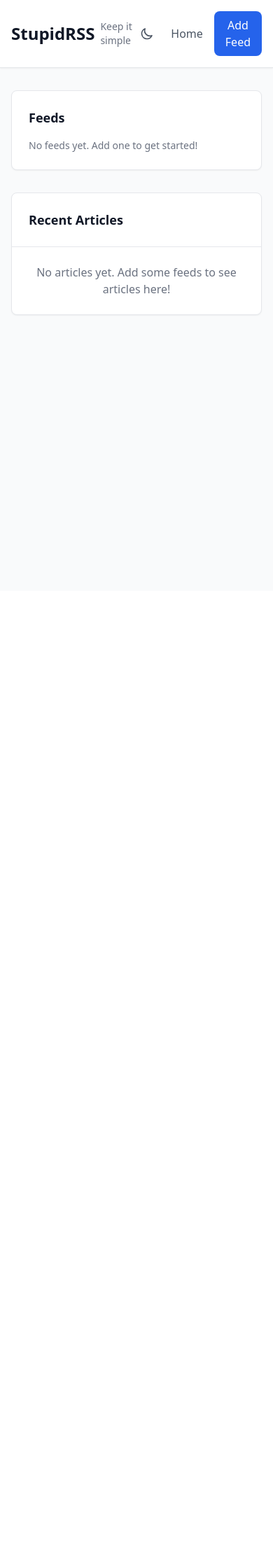
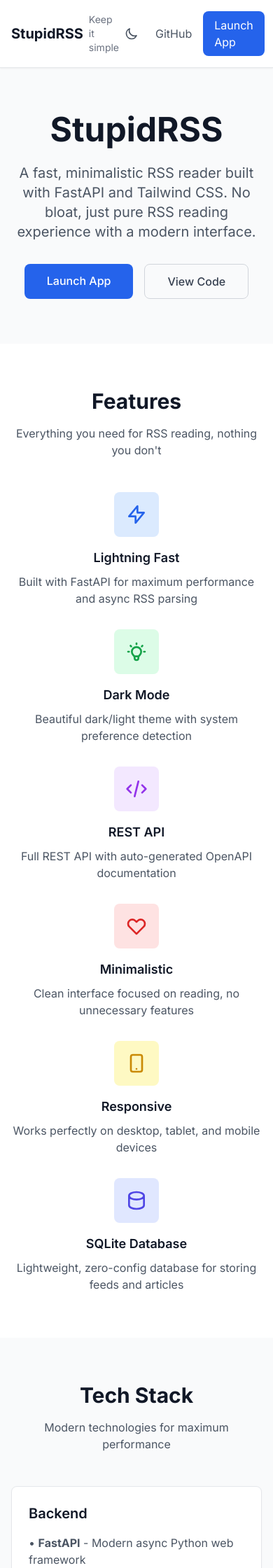
Before and after one commit to dannycab/stupidrss, a FastAPI app: page / in a window 390 px wide. Shown: the top 2240 px of the page at 70% size. Before the commit the page ends 451 px from the top, so only its background shows below. Run offline with FastAPI, Linux system fonts and the light colour scheme; data that the repository does not hold is empty; some libraries are stand-ins or nearby versions.

Commit message:
Add comprehensive documentation homepage
📖 Documentation Features:
- Beautiful landing page with project overview
- Feature showcase with icons and descriptions
- Tech stack breakdown (Backend/Frontend)
- Complete API documentation with endpoint examples
- Quick start guide with code snippets
- Responsive design with dark mode support

🔄 Route Updates:
- Documentation homepage at / (root)
- RSS reader app moved to /app route
- Updated all internal links and redirects
- Consistent navigation throughout app

🎨 Design:
- Professional landing page design
- Feature cards with colorful icons
- Code syntax highlighting
- Modern typography with Inter font
- Fully responsive layout

```diff
--- /dev/null
+++ b/docs/index.html
@@ -0,0 +1,326 @@
+<!DOCTYPE html>
+<html lang="en">
+<head>
+    <meta charset="UTF-8">
+    <meta name="viewport" content="width=device-width, initial-scale=1.0">
+    <title>StupidRSS - Fast & Minimalistic RSS Reader</title>
+    <script src="https://cdn.tailwindcss.com"></script>
+    <script>
+        tailwind.config = {
+            darkMode: 'class',
+            theme: {
+                extend: {
+                    colors: {
+                        primary: '#2563eb',
+                        secondary: '#64748b'
+                    }
+                }
+            }
+        }
+    </script>
+    <link rel="preconnect" href="https://fonts.googleapis.com">
+    <link rel="preconnect" href="https://fonts.gstatic.com" crossorigin>
+    <link href="https://fonts.googleapis.com/css2?family=Inter:wght@400;500;600;700&display=swap" rel="stylesheet">
+    <style>
+        body { font-family: 'Inter', sans-serif; }
+    </style>
+</head>
+<body class="bg-gray-50 dark:bg-gray-900 transition-colors">
+    <!-- Navigation -->
+    <nav class="bg-white dark:bg-gray-800 shadow-sm border-b border-gray-200 dark:border-gray-700">
+        <div class="max-w-6xl mx-auto px-4 sm:px-6 lg:px-8">
+            <div class="flex justify-between items-center py-4">
+                <div class="flex items-center">
+                    <h1 class="text-xl font-bold text-gray-900 dark:text-white">StupidRSS</h1>
+                    <span class="ml-2 text-sm text-gray-500 dark:text-gray-400">Keep it simple</span>
+                </div>
+                <div class="flex items-center space-x-4">
+                    <button onclick="toggleDarkMode()"
+                            class="p-2 text-gray-600 dark:text-gray-300 hover:text-primary dark:hover:text-blue-400 transition-colors"
+                            title="Toggle dark mode">
+                        <svg id="sun-icon" class="w-5 h-5 hidden dark:block" fill="none" stroke="currentColor" viewBox="0 0 24 24">
+                            <path stroke-linecap="round" stroke-linejoin="round" stroke-width="2" d="M12 3v1m0 16v1m9-9h-1M4 12H3m15.364 6.364l-.707-.707M6.343 6.343l-.707-.707m12.728 0l-.707.707M6.343 17.657l-.707.707M16 12a4 4 0 11-8 0 4 4 0 018 0z"></path>
+                        </svg>
+                        <svg id="moon-icon" class="w-5 h-5 block dark:hidden" fill="none" stroke="currentColor" viewBox="0 0 24 24">
+                            <path stroke-linecap="round" stroke-linejoin="round" stroke-width="2" d="M20.354 15.354A9 9 0 018.646 3.646 9.003 9.003 0 0012 21a9.003 9.003 0 008.354-5.646z"></path>
+                        </svg>
+                    </button>
+                    <a href="https://github.com/yourusername/stupidrss" class="text-gray-600 dark:text-gray-300 hover:text-primary dark:hover:text-blue-400 transition-colors">GitHub</a>
+                    <a href="/app" class="bg-primary dark:bg-blue-600 text-white px-4 py-2 rounded-lg hover:bg-blue-600 dark:hover:bg-blue-700 transition-colors">Launch App</a>
+                </div>
+            </div>
+        </div>
+    </nav>
+
+    <!-- Hero Section -->
+    <div class="max-w-6xl mx-auto px-4 sm:px-6 lg:px-8 py-16">
+        <div class="text-center">
+            <h1 class="text-5xl font-bold text-gray-900 dark:text-white mb-6">
+                StupidRSS
+            </h1>
+            <p class="text-xl text-gray-600 dark:text-gray-300 mb-8 max-w-3xl mx-auto">
+                A fast, minimalistic RSS reader built with FastAPI and Tailwind CSS.
+                No bloat, just pure RSS reading experience with a modern interface.
+            </p>
+            <div class="flex justify-center space-x-4">
+                <a href="/app" class="bg-primary text-white px-8 py-3 rounded-lg hover:bg-blue-600 transition-colors font-medium">
+                    Launch App
+                </a>
+                <a href="https://github.com/yourusername/stupidrss" class="border border-gray-300 dark:border-gray-600 text-gray-700 dark:text-gray-300 px-8 py-3 rounded-lg hover:bg-gray-50 dark:hover:bg-gray-800 transition-colors font-medium">
+                    View Code
+                </a>
+            </div>
+        </div>
+    </div>
+
+    <!-- Features -->
+    <div class="bg-white dark:bg-gray-800 py-16">
+        <div class="max-w-6xl mx-auto px-4 sm:px-6 lg:px-8">
+            <div class="text-center mb-12">
+                <h2 class="text-3xl font-bold text-gray-900 dark:text-white mb-4">Features</h2>
+                <p class="text-gray-600 dark:text-gray-300">Everything you need for RSS reading, nothing you don't</p>
+            </div>
+
+            <div class="grid grid-cols-1 md:grid-cols-2 lg:grid-cols-3 gap-8">
+                <!-- Feature 1 -->
+                <div class="text-center">
+                    <div class="bg-blue-100 dark:bg-blue-900 w-16 h-16 rounded-lg flex items-center justify-center mx-auto mb-4">
+                        <svg class="w-8 h-8 text-blue-600 dark:text-blue-400" fill="none" stroke="currentColor" viewBox="0 0 24 24">
+                            <path stroke-linecap="round" stroke-linejoin="round" stroke-width="2" d="M13 10V3L4 14h7v7l9-11h-7z"></path>
+                        </svg>
+                    </div>
+                    <h3 class="text-lg font-semibold text-gray-900 dark:text-white mb-2">Lightning Fast</h3>
+                    <p class="text-gray-600 dark:text-gray-300">Built with FastAPI for maximum performance and async RSS parsing</p>
+                </div>
+
+                <!-- Feature 2 -->
+                <div class="text-center">
+                    <div class="bg-green-100 dark:bg-green-900 w-16 h-16 rounded-lg flex items-center justify-center mx-auto mb-4">
+                        <svg class="w-8 h-8 text-green-600 dark:text-green-400" fill="none" stroke="currentColor" viewBox="0 0 24 24">
+                            <path stroke-linecap="round" stroke-linejoin="round" stroke-width="2" d="M9.663 17h4.673M12 3v1m6.364 1.636l-.707.707M21 12h-1M4 12H3m3.343-5.657l-.707-.707m2.828 9.9a5 5 0 117.072 0l-.548.547A3.374 3.374 0 0014 18.469V19a2 2 0 11-4 0v-.531c0-.895-.356-1.754-.988-2.386l-.548-.547z"></path>
+                        </svg>
+                    </div>
+                    <h3 class="text-lg font-semibold text-gray-900 dark:text-white mb-2">Dark Mode</h3>
+                    <p class="text-gray-600 dark:text-gray-300">Beautiful dark/light theme with system preference detection</p>
+                </div>
+
+                <!-- Feature 3 -->
+                <div class="text-center">
+                    <div class="bg-purple-100 dark:bg-purple-900 w-16 h-16 rounded-lg flex items-center justify-center mx-auto mb-4">
+                        <svg class="w-8 h-8 text-purple-600 dark:text-purple-400" fill="none" stroke="currentColor" viewBox="0 0 24 24">
+                            <path stroke-linecap="round" stroke-linejoin="round" stroke-width="2" d="M10 20l4-16m4 4l4 4-4 4M6 16l-4-4 4-4"></path>
+                        </svg>
+                    </div>
+                    <h3 class="text-lg font-semibold text-gray-900 dark:text-white mb-2">REST API</h3>
+                    <p class="text-gray-600 dark:text-gray-300">Full REST API with auto-generated OpenAPI documentation</p>
+                </div>
+
+                <!-- Feature 4 -->
+                <div class="text-center">
+                    <div class="bg-red-100 dark:bg-red-900 w-16 h-16 rounded-lg flex items-center justify-center mx-auto mb-4">
+                        <svg class="w-8 h-8 text-red-600 dark:text-red-400" fill="none" stroke="currentColor" viewBox="0 0 24 24">
+                            <path stroke-linecap="round" stroke-linejoin="round" stroke-width="2" d="M4.318 6.318a4.5 4.5 0 000 6.364L12 20.364l7.682-7.682a4.5 4.5 0 00-6.364-6.364L12 7.636l-1.318-1.318a4.5 4.5 0 00-6.364 0z"></path>
+                        </svg>
+                    </div>
+                    <h3 class="text-lg font-semibold text-gray-900 dark:text-white mb-2">Minimalistic</h3>
+                    <p class="text-gray-600 dark:text-gray-300">Clean interface focused on reading, no unnecessary features</p>
+                </div>
+
+                <!-- Feature 5 -->
+                <div class="text-center">
+                    <div class="bg-yellow-100 dark:bg-yellow-900 w-16 h-16 rounded-lg flex items-center justify-center mx-auto mb-4">
+                        <svg class="w-8 h-8 text-yellow-600 dark:text-yellow-400" fill="none" stroke="currentColor" viewBox="0 0 24 24">
+                            <path stroke-linecap="round" stroke-linejoin="round" stroke-width="2" d="M12 18h.01M8 21h8a2 2 0 002-2V5a2 2 0 00-2-2H8a2 2 0 00-2 2v14a2 2 0 002 2z"></path>
+                        </svg>
+                    </div>
+                    <h3 class="text-lg font-semibold text-gray-900 dark:text-white mb-2">Responsive</h3>
+                    <p class="text-gray-600 dark:text-gray-300">Works perfectly on desktop, tablet, and mobile devices</p>
+                </div>
+
+                <!-- Feature 6 -->
+                <div class="text-center">
+                    <div class="bg-indigo-100 dark:bg-indigo-900 w-16 h-16 rounded-lg flex items-center justify-center mx-auto mb-4">
+                        <svg class="w-8 h-8 text-indigo-600 dark:text-indigo-400" fill="none" stroke="currentColor" viewBox="0 0 24 24">
+                            <path stroke-linecap="round" stroke-linejoin="round" stroke-width="2" d="M4 7v10c0 2.21 3.582 4 8 4s8-1.79 8-4V7M4 7c0 2.21 3.582 4 8 4s8-1.79 8-4M4 7c0-2.21 3.582-4 8-4s8 1.79 8 4"></path>
+                        </svg>
+                    </div>
+                    <h3 class="text-lg font-semibold text-gray-900 dark:text-white mb-2">SQLite Database</h3>
+                    <p class="text-gray-600 dark:text-gray-300">Lightweight, zero-config database for storing feeds and articles</p>
+                </div>
+            </div>
+        </div>
+    </div>
+
+    <!-- Tech Stack -->
+    <div class="py-16">
+        <div class="max-w-6xl mx-auto px-4 sm:px-6 lg:px-8">
+            <div class="text-center mb-12">
+                <h2 class="text-3xl font-bold text-gray-900 dark:text-white mb-4">Tech Stack</h2>
+                <p class="text-gray-600 dark:text-gray-300">Modern technologies for maximum performance</p>
+            </div>
+
+            <div class="grid grid-cols-1 md:grid-cols-2 gap-8">
+                <div class="bg-white dark:bg-gray-800 p-6 rounded-lg shadow-sm border border-gray-200 dark:border-gray-700">
+                    <h3 class="text-xl font-semibold text-gray-900 dark:text-white mb-4">Backend</h3>
+                    <ul class="space-y-2 text-gray-600 dark:text-gray-300">
+                        <li>• <strong>FastAPI</strong> - Modern async Python web framework</li>
+                        <li>• <strong>SQLAlchemy</strong> - Python SQL toolkit and ORM</li>
+                        <li>• <strong>SQLite</strong> - Lightweight database</li>
+                        <li>• <strong>feedparser</strong> - RSS/Atom feed parsing</li>
+                        <li>• <strong>httpx</strong> - Async HTTP client</li>
+                    </ul>
+                </div>
+
+                <div class="bg-white dark:bg-gray-800 p-6 rounded-lg shadow-sm border border-gray-200 dark:border-gray-700">
+                    <h3 class="text-xl font-semibold text-gray-900 dark:text-white mb-4">Frontend</h3>
+                    <ul class="space-y-2 text-gray-600 dark:text-gray-300">
+                        <li>• <strong>Jinja2</strong> - Template engine</li>
+                        <li>• <strong>Tailwind CSS</strong> - Utility-first CSS framework</li>
+                        <li>• <strong>Vanilla JavaScript</strong> - No heavy frameworks</li>
+                        <li>• <strong>Dark Mode</strong> - System preference aware</li>
+                        <li>• <strong>Responsive Design</strong> - Mobile-first approach</li>
+                    </ul>
+                </div>
+            </div>
+        </div>
+    </div>
+
+    <!-- API Documentation -->
+    <div class="bg-white dark:bg-gray-800 py-16">
+        <div class="max-w-6xl mx-auto px-4 sm:px-6 lg:px-8">
+            <div class="text-center mb-12">
+                <h2 class="text-3xl font-bold text-gray-900 dark:text-white mb-4">API Documentation</h2>
+                <p class="text-gray-600 dark:text-gray-300">REST API endpoints for programmatic access</p>
+            </div>
+
+            <div class="grid grid-cols-1 lg:grid-cols-2 gap-6">
+                <!-- Feeds API -->
+                <div class="bg-gray-50 dark:bg-gray-900 p-6 rounded-lg">
+                    <h3 class="text-lg font-semibold text-gray-900 dark:text-white mb-4">Feeds</h3>
+                    <div class="space-y-3 text-sm">
+                        <div class="flex items-center space-x-2">
+                            <span class="bg-green-100 dark:bg-green-900 text-green-800 dark:text-green-200 px-2 py-1 rounded text-xs font-mono">GET</span>
+                            <span class="text-gray-600 dark:text-gray-300 font-mono">/api/feeds</span>
+                        </div>
+                        <div class="flex items-center space-x-2">
+                            <span class="bg-green-100 dark:bg-green-900 text-green-800 dark:text-green-200 px-2 py-1 rounded text-xs font-mono">GET</span>
+                            <span class="text-gray-600 dark:text-gray-300 font-mono">/api/feeds/{id}</span>
+                        </div>
+                        <div class="flex items-center space-x-2">
+                            <span class="bg-blue-100 dark:bg-blue-900 text-blue-800 dark:text-blue-200 px-2 py-1 rounded text-xs font-mono">PUT</span>
+                            <span class="text-gray-600 dark:text-gray-300 font-mono">/api/feeds/{id}</span>
+                        </div>
+                        <div class="flex items-center space-x-2">
+                            <span class="bg-red-100 dark:bg-red-900 text-red-800 dark:text-red-200 px-2 py-1 rounded text-xs font-mono">DEL</span>
+                            <span class="text-gray-600 dark:text-gray-300 font-mono">/feeds/{id}</span>
+                        </div>
+                    </div>
+                </div>
+
+                <!-- Articles API -->
+                <div class="bg-gray-50 dark:bg-gray-900 p-6 rounded-lg">
+                    <h3 class="text-lg font-semibold text-gray-900 dark:text-white mb-4">Articles</h3>
+                    <div class="space-y-3 text-sm">
+                        <div class="flex items-center space-x-2">
+                            <span class="bg-green-100 dark:bg-green-900 text-green-800 dark:text-green-200 px-2 py-1 rounded text-xs font-mono">GET</span>
+                            <span class="text-gray-600 dark:text-gray-300 font-mono">/api/articles</span>
+                        </div>
+                        <div class="flex items-center space-x-2">
+                            <span class="bg-green-100 dark:bg-green-900 text-green-800 dark:text-green-200 px-2 py-1 rounded text-xs font-mono">GET</span>
+                            <span class="text-gray-600 dark:text-gray-300 font-mono">/api/feeds/{id}/articles</span>
+                        </div>
+                        <div class="flex items-center space-x-2">
+                            <span class="bg-yellow-100 dark:bg-yellow-900 text-yellow-800 dark:text-yellow-200 px-2 py-1 rounded text-xs font-mono">POST</span>
+                            <span class="text-gray-600 dark:text-gray-300 font-mono">/feeds/{id}/refresh</span>
+                        </div>
+                    </div>
+                </div>
+            </div>
+
+            <div class="text-center mt-8">
+                <a href="/docs" class="bg-primary text-white px-6 py-3 rounded-lg hover:bg-blue-600 transition-colors inline-flex items-center">
+                    <svg class="w-5 h-5 mr-2" fill="none" stroke="currentColor" viewBox="0 0 24 24">
+                        <path stroke-linecap="round" stroke-linejoin="round" stroke-width="2" d="M9 12h6m-6 4h6m2 5H7a2 2 0 01-2-2V5a2 2 0 012-2h5.586a1 1 0 01.707.293l5.414 5.414a1 1 0 01.293.707V19a2 2 0 01-2 2z"></path>
+                    </svg>
+                    Interactive API Docs
+                </a>
+            </div>
+        </div>
+    </div>
+
+    <!-- Quick Start -->
+    <div class="py-16">
+        <div class="max-w-4xl mx-auto px-4 sm:px-6 lg:px-8">
+            <div class="text-center mb-12">
+                <h2 class="text-3xl font-bold text-gray-900 dark:text-white mb-4">Quick Start</h2>
+                <p class="text-gray-600 dark:text-gray-300">Get StupidRSS running in minutes</p>
+            </div>
+
+            <div class="bg-gray-900 dark:bg-gray-800 rounded-lg p-6 overflow-x-auto">
+                <pre class="text-green-400 text-sm"><code># Clone the repository
+git clone https://github.com/yourusername/stupidrss.git
+cd stupidrss
+
+# Install dependencies
+pip install -r requirements.txt
+
+# Run the application
+python main.py
+
+# Open your browser
+open http://localhost:8000</code></pre>
+            </div>
+        </div>
+    </div>
+
+    <!-- Footer -->
+    <footer class="bg-gray-900 text-white py-12">
+        <div class="max-w-6xl mx-auto px-4 sm:px-6 lg:px-8">
+            <div class="text-center">
+                <h3 class="text-lg font-semibold mb-4">StupidRSS</h3>
+                <p class="text-gray-400 mb-6">A minimalistic RSS reader for the modern web</p>
+                <div class="flex justify-center space-x-6">
+                    <a href="https://github.com/yourusername/stupidrss" class="text-gray-400 hover:text-white transition-colors">
+                        <svg class="w-6 h-6" fill="currentColor" viewBox="0 0 24 24">
+                            <path d="M12 0c-6.626 0-12 5.373-12 12 0 5.302 3.438 9.8 8.207 11.387.599.111.793-.261.793-.577v-2.234c-3.338.726-4.033-1.416-4.033-1.416-.546-1.387-1.333-1.756-1.333-1.756-1.089-.745.083-.729.083-.729 1.205.084 1.839 1.237 1.839 1.237 1.07 1.834 2.807 1.304 3.492.997.107-.775.418-1.305.762-1.604-2.665-.305-5.467-1.334-5.467-5.931 0-1.311.469-2.381 1.236-3.221-.124-.303-.535-1.524.117-3.176 0 0 1.008-.322 3.301 1.23.957-.266 1.983-.399 3.003-.404 1.02.005 2.047.138 3.006.404 2.291-1.552 3.297-1.23 3.297-1.23.653 1.653.242 2.874.118 3.176.77.84 1.235 1.911 1.235 3.221 0 4.609-2.807 5.624-5.479 5.921.43.372.823 1.102.823 2.222v3.293c0 .319.192.694.801.576 4.765-1.589 8.199-6.086 8.199-11.386 0-6.627-5.373-12-12-12z"/>
+                        </svg>
+                    </a>
+                </div>
+                <div class="mt-8 pt-8 border-t border-gray-800">
+                    <p class="text-gray-400 text-sm">
+                        Made with ❤️ for the RSS community. Keep it simple, keep it fast.
+                    </p>
+                </div>
+            </div>
+        </div>
+    </footer>
+
+    <script>
+        // Dark mode functionality
+        function initDarkMode() {
+            const darkMode = localStorage.getItem('darkMode') === 'true' ||
+                           (!localStorage.getItem('darkMode') && window.matchMedia('(prefers-color-scheme: dark)').matches);
+
+            if (darkMode) {
+                document.documentElement.classList.add('dark');
+            } else {
+                document.documentElement.classList.remove('dark');
+            }
+        }
+
+        function toggleDarkMode() {
+            const isDark = document.documentElement.classList.contains('dark');
+            if (isDark) {
+                document.documentElement.classList.remove('dark');
+                localStorage.setItem('darkMode', 'false');
+            } else {
+                document.documentElement.classList.add('dark');
+                localStorage.setItem('darkMode', 'true');
+            }
+        }
+
+        // Initialize dark mode on page load
+        initDarkMode();
+    </script>
+</body>
+</html>
--- a/main.py
+++ b/main.py
@@ -37,14 +37,23 @@ app = FastAPI(title="StupidRSS", description="A minimalistic RSS reader", lifesp
 
 # Mount static files
 app.mount("/static", StaticFiles(directory="static"), name="static")
+app.mount("/docs-static", StaticFiles(directory="docs"), name="docs-static")
 
 # Templates
 templates = Jinja2Templates(directory="templates")
 
 
 @app.get("/", response_class=HTMLResponse)
-async def read_root(request: Request, db: AsyncSession = Depends(get_db)):
-    """Main page showing all feeds and recent articles."""
+async def read_docs(request: Request):
+    """Documentation homepage."""
+    with open("docs/index.html", "r") as f:
+        content = f.read()
+    return HTMLResponse(content=content)
+
+
+@app.get("/app", response_class=HTMLResponse)
+async def read_app(request: Request, db: AsyncSession = Depends(get_db)):
+    """Main RSS reader application."""
     rss_service = RSSService(db)
     feeds = await rss_service.get_all_feeds()
     recent_articles = await rss_service.get_recent_articles(limit=20)
@@ -65,7 +74,7 @@ async def add_feed(
     rss_service = RSSService(db)
     try:
         feed = await rss_service.add_feed(url)
-        return RedirectResponse(url="/", status_code=303)
+        return RedirectResponse(url="/app", status_code=303)
     except Exception as e:
         raise HTTPException(status_code=400, detail=f"Failed to add feed: {str(e)}")
 
@@ -76,7 +85,7 @@ async def refresh_feed(feed_id: int, db: AsyncSession = Depends(get_db)):
     rss_service = RSSService(db)
     try:
         await rss_service.refresh_feed(feed_id)
-        return RedirectResponse(url="/", status_code=303)
+        return RedirectResponse(url="/app", status_code=303)
     except Exception as e:
         raise HTTPException(status_code=400, detail=f"Failed to refresh feed: {str(e)}")
 
--- a/templates/base.html
+++ b/templates/base.html
@@ -25,7 +25,7 @@
             <div class="flex justify-between items-center py-4">
                 <div class="flex items-center">
                     <h1 class="text-2xl font-bold text-gray-900 dark:text-white">
-                        <a href="/" class="hover:text-primary dark:hover:text-blue-400 transition-colors">
+                        <a href="/app" class="hover:text-primary dark:hover:text-blue-400 transition-colors">
                             StupidRSS
                         </a>
                     </h1>
@@ -42,7 +42,7 @@
                             <path stroke-linecap="round" stroke-linejoin="round" stroke-width="2" d="M20.354 15.354A9 9 0 018.646 3.646 9.003 9.003 0 0012 21a9.003 9.003 0 008.354-5.646z"></path>
                         </svg>
                     </button>
-                    <a href="/" class="text-gray-600 dark:text-gray-300 hover:text-primary dark:hover:text-blue-400 transition-colors">Home</a>
+                    <a href="/app" class="text-gray-600 dark:text-gray-300 hover:text-primary dark:hover:text-blue-400 transition-colors">Home</a>
                     <button onclick="toggleAddForm()"
                             class="bg-primary dark:bg-blue-600 text-white px-4 py-2 rounded-lg hover:bg-blue-600 dark:hover:bg-blue-700 transition-colors">
                         Add Feed
--- a/templates/feed_articles.html
+++ b/templates/feed_articles.html
@@ -5,7 +5,7 @@
 {% block content %}
 <div class="mb-6">
     <nav class="flex items-center space-x-2 text-sm text-gray-500 dark:text-gray-400 mb-4">
-        <a href="/" class="hover:text-primary dark:hover:text-blue-400 transition-colors">Home</a>
+        <a href="/app" class="hover:text-primary dark:hover:text-blue-400 transition-colors">Home</a>
         <span>/</span>
         <span class="text-gray-900 dark:text-white">{{ feed.title }}</span>
     </nav>
```
